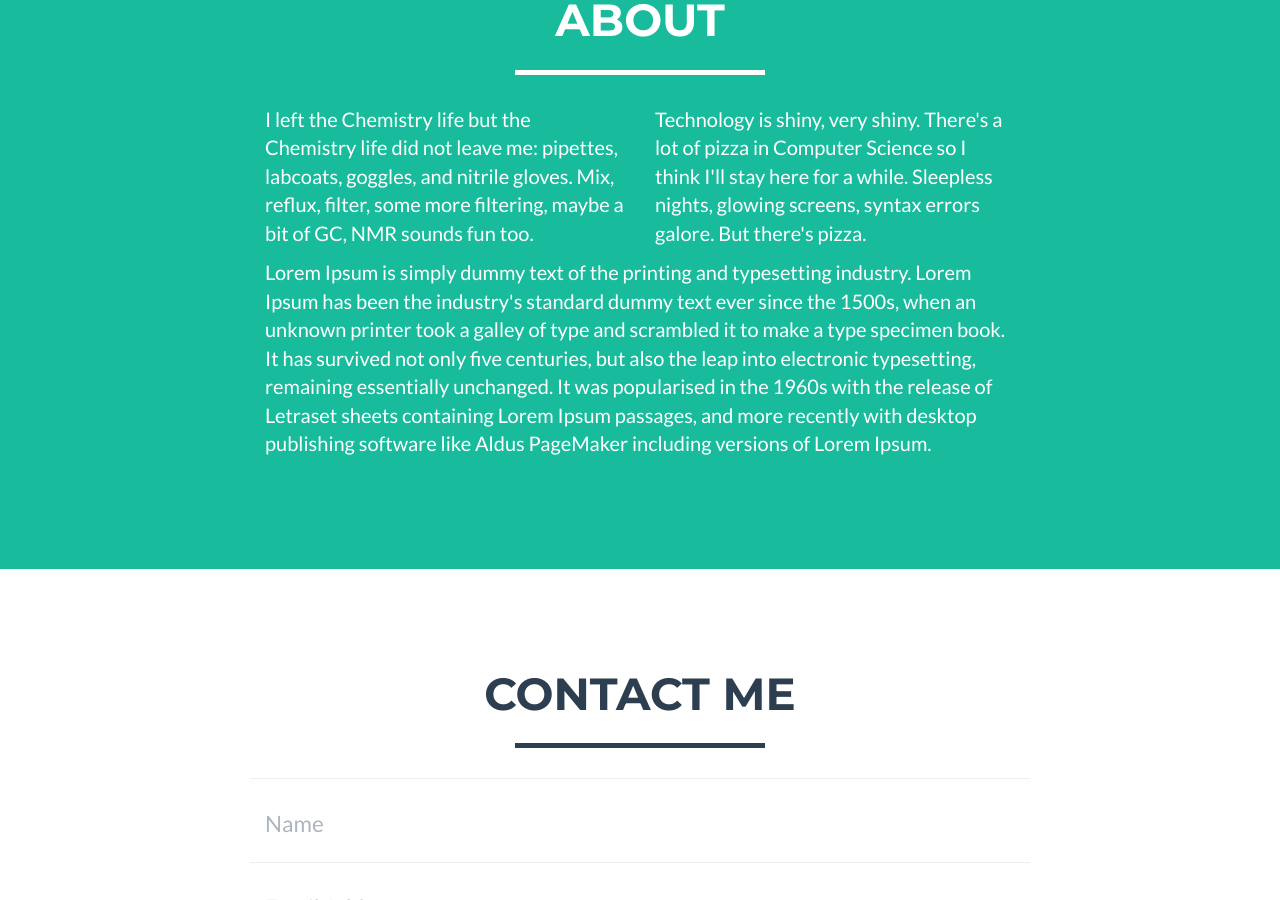
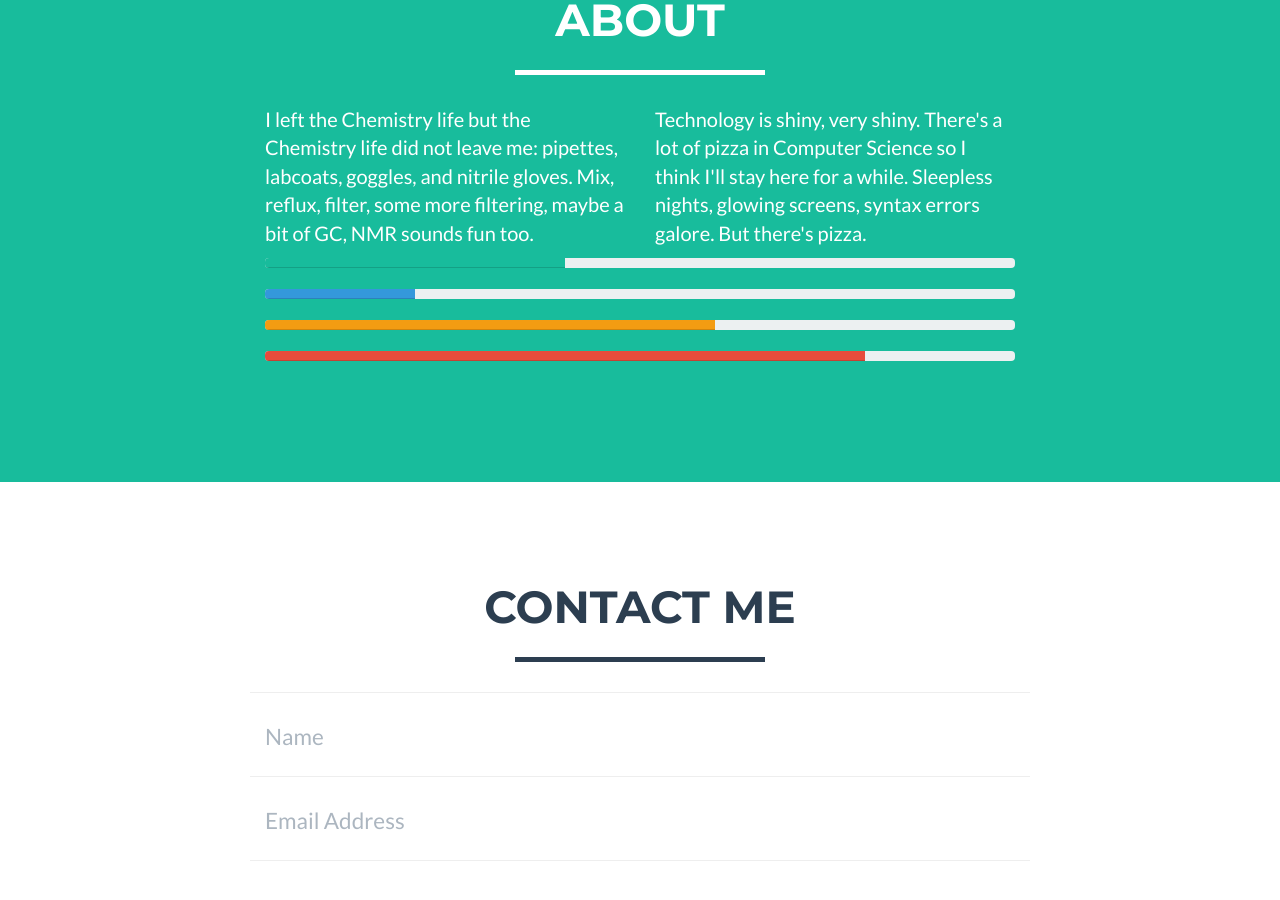
Before and after one commit to milktea02/milktea02.github.io, a Jekyll site: the page built from index.html, in a window 1280 px wide and 900 px high, scrolled down 1024 px. Built offline with Jekyll 4.4.1, drawn with Linux system fonts in a browser that asks for light colours.

Commit message:
added progress bars for fun

```diff
--- a/_includes/about.html
+++ b/_includes/about.html
@@ -17,7 +17,26 @@
             </div>
             <div class="row">
                 <div class="col-lg-8 col-lg-offset-2">
-                    <p>Lorem Ipsum is simply dummy text of the printing and typesetting industry. Lorem Ipsum has been the industry's standard dummy text ever since the 1500s, when an unknown printer took a galley of type and scrambled it to make a type specimen book. It has survived not only five centuries, but also the leap into electronic typesetting, remaining essentially unchanged. It was popularised in the 1960s with the release of Letraset sheets containing Lorem Ipsum passages, and more recently with desktop publishing software like Aldus PageMaker including versions of Lorem Ipsum.</p>
+                    <div class="progress">
+                          <div class="progress-bar progress-bar-success" role="progressbar" aria-valuenow="40" aria-valuemin="0" aria-valuemax="100" style="width: 40%">
+                            <span class="sr-only">40% Complete (success)</span>
+                          </div>
+                        </div>
+                        <div class="progress">
+                          <div class="progress-bar progress-bar-info" role="progressbar" aria-valuenow="20" aria-valuemin="0" aria-valuemax="100" style="width: 20%">
+                            <span class="sr-only">20% Complete</span>
+                          </div>
+                        </div>
+                        <div class="progress">
+                          <div class="progress-bar progress-bar-warning" role="progressbar" aria-valuenow="60" aria-valuemin="0" aria-valuemax="100" style="width: 60%">
+                            <span class="sr-only">60% Complete (warning)</span>
+                          </div>
+                        </div>
+                        <div class="progress">
+                          <div class="progress-bar progress-bar-danger" role="progressbar" aria-valuenow="80" aria-valuemin="0" aria-valuemax="100" style="width: 80%">
+                            <span class="sr-only">80% Complete (danger)</span>
+                          </div>
+                        </div>
                 </div>
             </div>
         </div>
```
